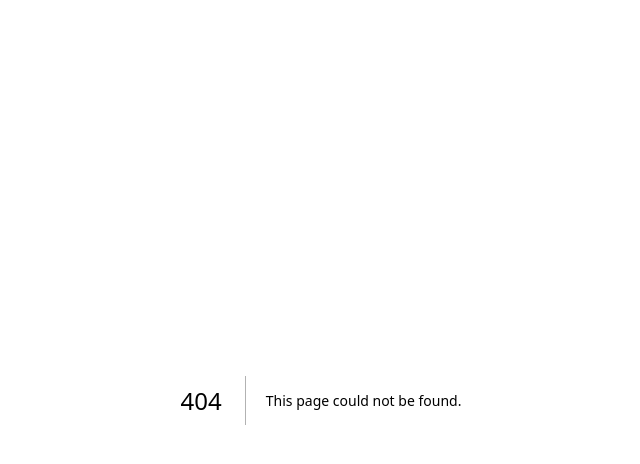
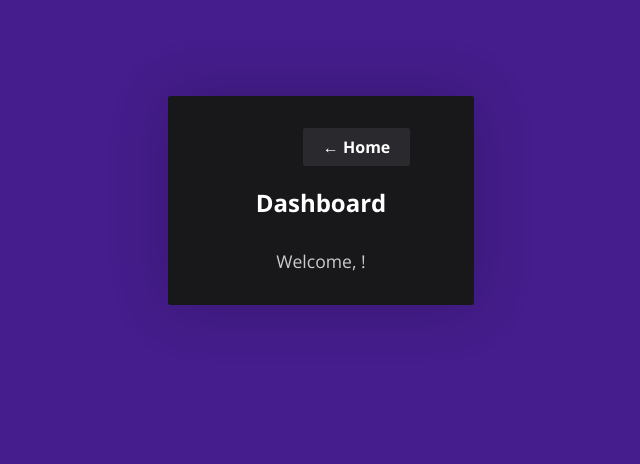
Before and after one commit to dev-fritte/discord-bot-boon, a Next.js app: page /dashboard in a window 1280 px wide. Before the commit this address had no page. Shown: the top 464 px of the page, without its empty margins (319-959 px from the left). Built offline with nearby package versions, Linux system fonts and the light colour scheme; no server answers.

Commit message:
added missing files

```diff
--- /dev/null
+++ b/src/app/dashboard/page.tsx
@@ -0,0 +1,20 @@
+import {UserButton} from '@clerk/nextjs';
+import {currentUser} from '@clerk/nextjs/server';
+import Link from 'next/link';
+
+export default async function Dashboard() {
+    const user = await currentUser();
+
+    return (
+        <main>
+            <section id="main-container">
+                <div id="auth-bar">
+                    <Link href="/" id="dashboard-link">← Home</Link>
+                    <UserButton/>
+                </div>
+                <h1 id="header-text">Dashboard</h1>
+                <p id="dashboard-welcome">Welcome, {user?.firstName ?? user?.emailAddresses[0]?.emailAddress}!</p>
+            </section>
+        </main>
+    );
+}
```
Also changed, not shown: src/middleware.ts (added, +16 -0 lines).
